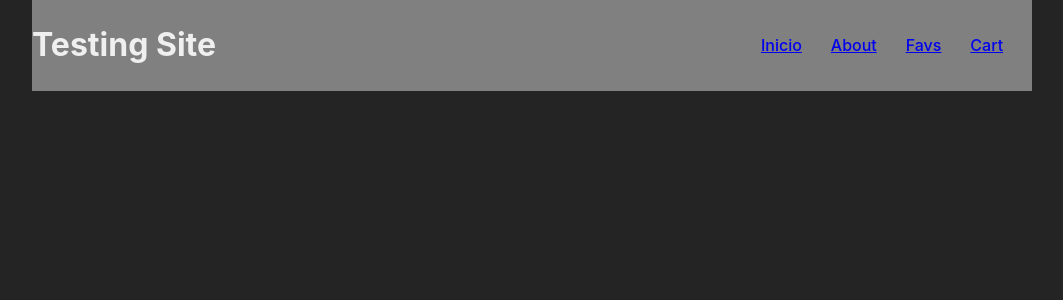
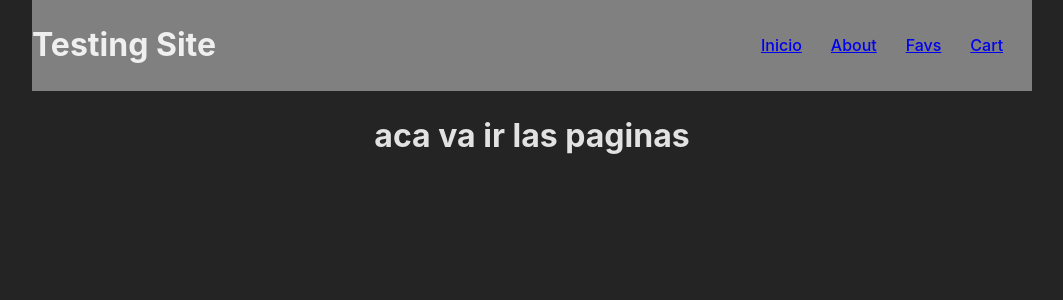
Before and after one commit to HauroDev/pruebas-gitflow, a React (Vite) app: page / in a window 1280 px wide. Shown: the top 300 px of the page, without its empty margins (108-1171 px from the left). Built offline with nearby package versions, Linux system fonts and the light colour scheme.

Commit message:
modificacion de page

```diff
--- a/src/pages/Cart.jsx
+++ b/src/pages/Cart.jsx
@@ -1,5 +1,10 @@
 const Cart = ()=>{
-  return <></>
+  return <>
+  <div>
+    <h1>hola</h1>
+
+  </div>
+  </>
 }
 
 export default Cart
--- a/src/pages/Favs.jsx
+++ b/src/pages/Favs.jsx
@@ -1,5 +1,9 @@
 const Favs = ()=>{
-  return <></>
+  return <>
+    <div>
+    <h1>como estas</h1>
+
+  </div></>
 }
 
 export default Favs
--- a/src/pages/Landing.jsx
+++ b/src/pages/Landing.jsx
@@ -1,5 +1,9 @@
 const Landing = () => {
-  return <></>
+  return <>
+    <div>
+    <h1>aca va ir las paginas</h1>
+
+  </div></>
 }
 
 export default Landing
```
